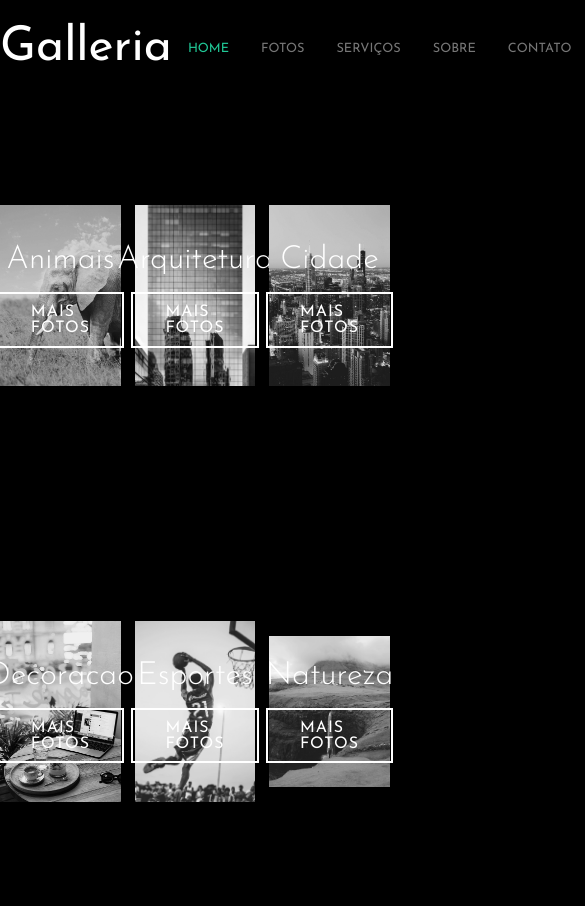
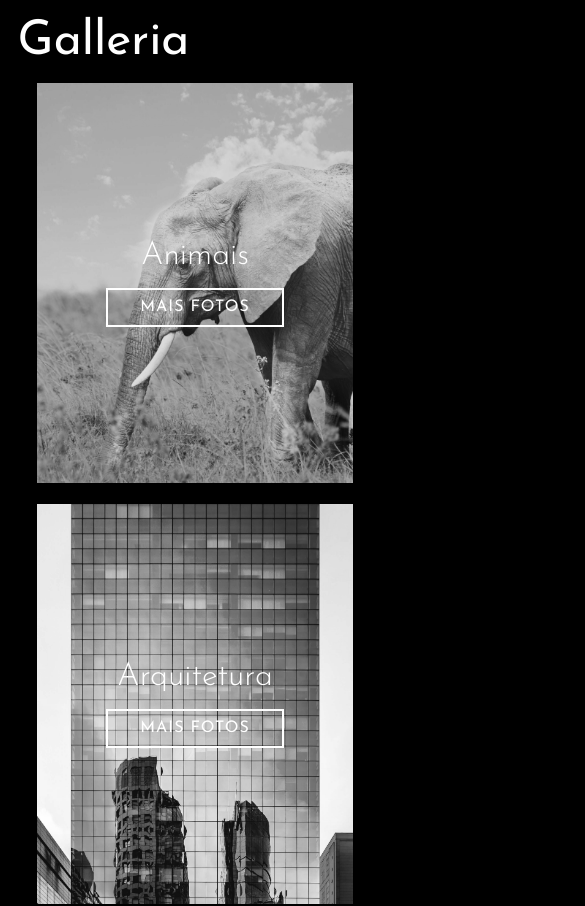
Before and after one commit to sucodelarangela/udemy-sass, a React (Vite) app: page / in a window 390 px wide. Shown: the top 906 px of the page, 585 px wide, since content can reach past the window. Built offline with nearby package versions, Linux system fonts and the light colour scheme.

Commit message:
responsivity

```diff
--- a/src/styles/_mixins.sass
+++ b/src/styles/_mixins.sass
@@ -38,3 +38,12 @@
         filter: grayscale(0%)
         &::after
             opacity: .5
+
+// media queries
+@mixin mobile
+    @media screen and (max-width: 425px)
+        @content
+
+@mixin tablet()
+    @media screen and (max-width: 1080px)
+        @content
--- a/src/styles/components/gallery.sass
+++ b/src/styles/components/gallery.sass
@@ -7,6 +7,11 @@
     flex-wrap: wrap
     justify-content: space-between
     padding: 0
+    @include mixins.mobile
+        flex-direction: column
+    @include mixins.tablet
+        width: 90%
+        justify-content: center
     &__card // .gallery__card
         width: 31%
         height: 400px
@@ -14,6 +19,10 @@
         @include mixins.flex-center
         flex-direction: column
         color: variables.$primary-color
+        @include mixins.mobile
+        @include mixins.tablet
+            width: 90%
+            margin-bottom: 6%
         &--title // .gallery__card--title
             font-size: 2rem
             font-weight: 300
--- a/src/styles/components/navbar.sass
+++ b/src/styles/components/navbar.sass
@@ -6,6 +6,10 @@
     justify-content: space-between
     // using mixins/functions
     @include mixins.container
+    // media query
+    @include mixins.mobile
+    @include mixins.tablet
+        padding: 1.1rem
     &__brand // .header__brand
         color: variables.$primary-color
         font-size: 3rem
@@ -13,6 +17,9 @@
         ul
             height: 100%
             @include mixins.flex-center
+            @include mixins.mobile
+            @include mixins.tablet
+                display: none
             li
                 margin: 0 1rem
                 text-transform: uppercase
@@ -27,6 +34,9 @@
         ul
             @include mixins.flex-center
             width: 100%
+            @include mixins.mobile
+            @include mixins.tablet
+                display: none
             li
                 margin: 0 1rem
                 a
```
